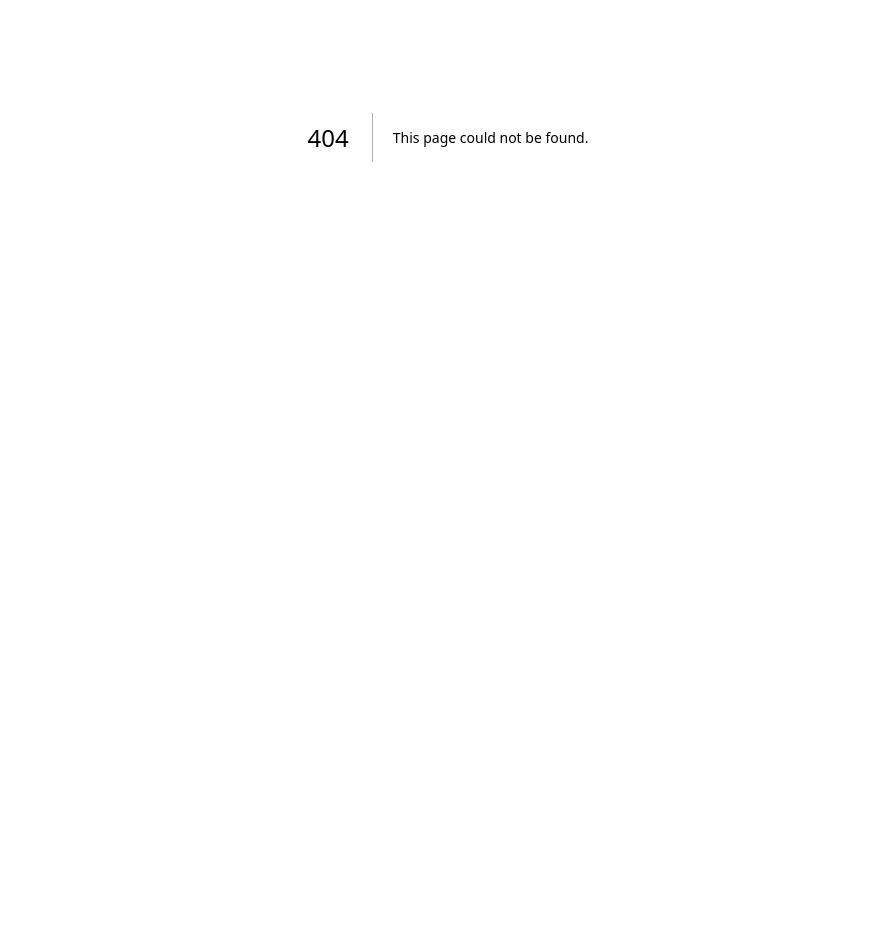
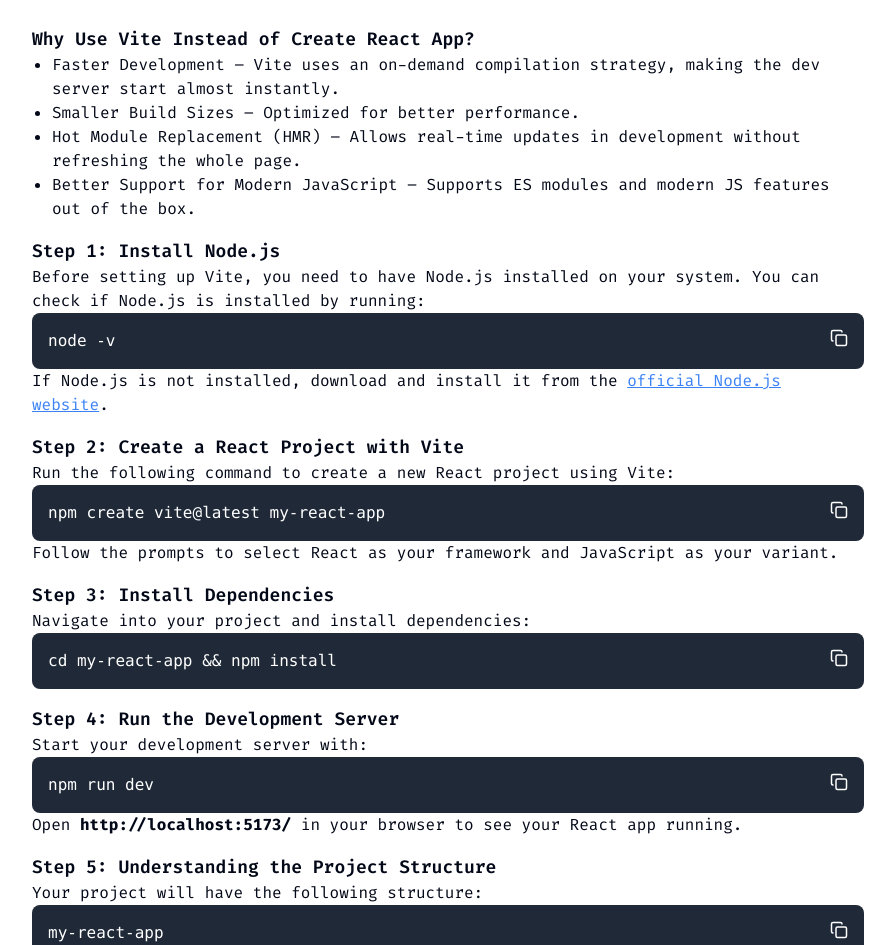
Before and after one commit to theamrendram/theamrendram, a Next.js app: page /blog/how-setup-react-with-vite in a window 1280 px wide. Before the commit this address had no page. Shown: the part 263-1208 px from the top of the page, without its empty margins (192-1087 px from the left). Before the commit the page ends 800 px from the top, so only its background shows below. Built offline with nearby package versions, Linux system fonts and the light colour scheme.

Commit message:
blog:added new blog - how to setup react with vite

```diff
--- /dev/null
+++ b/src/app/blog/how-setup-react-with-vite/page.tsx
@@ -0,0 +1,99 @@
+"use client"
+import React from 'react'
+import { useParams } from 'next/navigation';
+import Navbar from '@/components/Navbar';
+import CodeBlock from '@/components/code-block';
+
+const SingleBlog = () => {
+    const params = useParams();
+    const slug = params.slug;
+    console.log(slug, params)
+    return (
+        <section className=''>
+            <Navbar />
+            <div className="p-8 md:max-w-4xl mx-auto h-screen">
+                <h1 className='text-2xl text-center font-semibold'>
+                    How to Set Up React with Vite
+                </h1>
+                <div className="">
+                    <p className='py-2'>React is one of the most popular JavaScript libraries for building user interfaces, and Vite is a modern frontend build tool that provides a fast and optimized development experience. Setting up React with Vite is simple and much faster than using traditional tools like Create React App (CRA). In this guide, we&apos;ll walk through the process of setting up a React project using Vite, step by step.</p>
+                </div>
+                <div className="">
+                    <h2 className='text-lg font-semibold pt-4'>Why Use Vite Instead of Create React App?</h2>
+                    <ul className='list-disc pl-5'>
+                        <li>Faster Development – Vite uses an on-demand compilation strategy, making the dev server start almost instantly.</li>
+                        <li>Smaller Build Sizes – Optimized for better performance.</li>
+                        <li>Hot Module Replacement (HMR) – Allows real-time updates in development without refreshing the whole page.</li>
+                        <li>Better Support for Modern JavaScript – Supports ES modules and modern JS features out of the box.</li>
+                    </ul>
+                </div>
+                <div className="">
+                    <h2 className='text-lg font-semibold pt-4'>Step 1: Install Node.js</h2>
+                    <p>Before setting up Vite, you need to have Node.js installed on your system. You can check if Node.js is installed by running:</p>
+                    <CodeBlock code='node -v' />
+                    <p>If Node.js is not installed, download and install it from the <a href="https://nodejs.org/" className='text-blue-500 underline'>official Node.js website</a>.</p>
+                </div>
+                <div className="">
+                    <h2 className='text-lg font-semibold pt-4'>Step 2: Create a React Project with Vite</h2>
+                    <p>Run the following command to create a new React project using Vite:</p>
+                    <CodeBlock code='npm create vite@latest my-react-app' />
+                    <p>Follow the prompts to select React as your framework and JavaScript as your variant.</p>
+                </div>
+                <div className="">
+                    <h2 className='text-lg font-semibold pt-4'>Step 3: Install Dependencies</h2>
+                    <p>Navigate into your project and install dependencies:</p>
+                    <CodeBlock code='cd my-react-app && npm install' />
+                </div>
+                <div className="">
+                    <h2 className='text-lg font-semibold pt-4'>Step 4: Run the Development Server</h2>
+                    <p>Start your development server with:</p>
+                    <CodeBlock code='npm run dev' />
+                    <p>Open <strong>http://localhost:5173/</strong> in your browser to see your React app running.</p>
+                </div>
+                <div className="">
+                    <h2 className='text-lg font-semibold pt-4'>Step 5: Understanding the Project Structure</h2>
+                    <p>Your project will have the following structure:</p>
+                    <CodeBlock code={`my-react-app
+│── node_modules/
+│── public/
+│── src/
+│   ├── App.jsx
+│   ├── main.jsx
+│── index.html
+│── package.json
+│── vite.config.js`} />
+                </div>
+                <div className="">
+                    <h2 className='text-lg font-semibold pt-4'>Step 6: Adding CSS and Assets</h2>
+                    <p>You can add styles by modifying the <code>App.css</code> file:</p>
+                    <CodeBlock code={`.container {
+  text-align: center;
+  margin-top: 50px;
+}`} />
+                </div>
+                <div className="">
+                    <h2 className='text-lg font-semibold pt-4'>Step 7: Building for Production</h2>
+                    <p>Generate an optimized build using:</p>
+                    <CodeBlock code='npm run build' />
+                    <p>This will create a <code>dist/</code> folder with your production-ready app.</p>
+                </div>
+                <div className="">
+                    <h2 className='text-lg font-semibold pt-4'>Step 8: Deploying Your Vite React App</h2>
+                    <p>To deploy on Vercel, run:</p>
+                    <CodeBlock code='npm install -g vercel && vercel' />
+                    <p>Follow the prompts to complete the deployment.</p>
+                </div>
+                <div className="">
+                    <h2 className='text-lg font-semibold pt-4'>Conclusion</h2>
+                    <p>Vite makes setting up a React project quick and efficient. Now you’re ready to build amazing React apps with Vite! 🚀</p>
+                </div>
+            </div>
+        </section>
+    )
+}
+
+const page = () => {
+    return <SingleBlog />
+}
+
+export default page;
```
